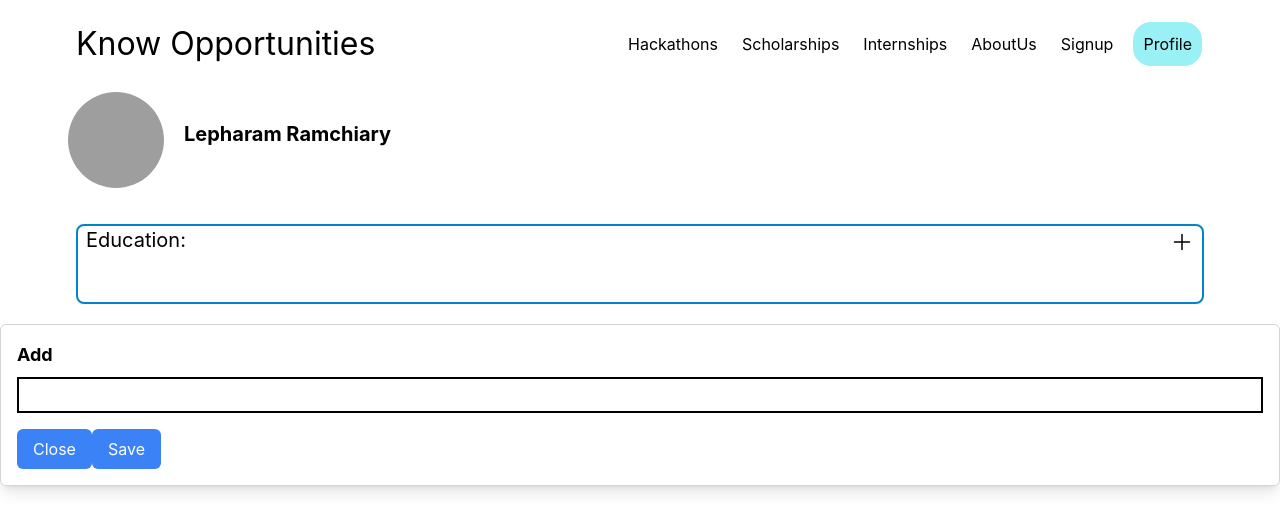
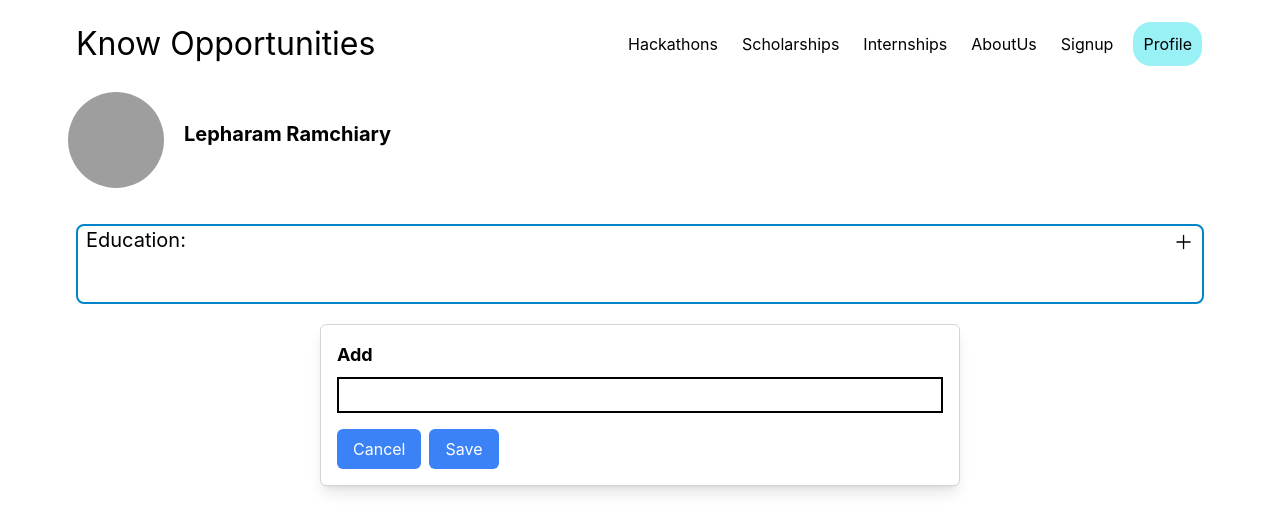
Before and after one commit to chetryJyoti/MoreOppNew, a React (Create React App) app: page /profile in a window 1280 px wide. Both pictures are taken after a click on the icon 1182 px from the left and 242 px from the top of the page. Shown: the top 532 px of the page. Built offline with nearby package versions, Linux system fonts and the light colour scheme; grey boxes are pictures that could not be loaded.

Commit message:
lettel bit modify

```diff
--- a/src/features/profile/Profile.js
+++ b/src/features/profile/Profile.js
@@ -1,32 +1,20 @@
-// import React from 'react'
-
-// const Profile = () => {
-//   return (
-//     <div className='h-full w-full'>
-//       <div className='flex mt-5 ml-7'>
-//         <div className="w-24 h-24 rounded-full overflow-hidden bg-center')">
-//           <img src="https://images.unsplash.com/photo-1582266255765-fa5cf1a1d501?ixlib=rb-4.0.3&ixid=MnwxMjA3fDB8MHxwaG90by1wYWdlfHx8fGVufDB8fHx8&auto=format&fit=crop&w=870&q=80" className="w-full h-full object-cover" alt="Profile" />
-//         </div>
-//         <h1 className='mt-7 ml-5 font-bold text-xl'>Lepharam Ramchiary</h1>
-//       </div>
-//       <div className='h-full w-full block p-9 space-y-5'>
-//         <form className='h-20 border-solid border-2 border-sky-600 rounded-lg flex justify-between'>
-//           <h1 className='ml-2 text-xl'>Education:</h1>
-//           <svg xmlns="http://www.w3.org/2000/svg" fill="none" viewBox="0 0 24 24" strokeWidth={1.5} stroke="currentColor" className="mr-2 mt-1 w-6 h-6">
-//             <path strokeLinecap="round" strokeLinejoin="round" d="M12 4.5v15m7.5-7.5h-15" />
-//           </svg>
-//         </form>
-//       </div>
-//     </div>
-//   )
-// }
-
-// export default Profile
-
 import React, { useState } from 'react';
 
 const Profile = () => {
-  const [showPopup, setShowPopup] = useState(false); // state variable to control popup visibility
+  const [showPopup, setShowPopup] = useState(false);
+  const [education, setEducation] = useState('');
+
+  const handleSaveEducation = () => {
+    setShowPopup(false);
+    // add code here to save the education value
+    console.log('Education value:', education);
+  };
+
+  const handleCancelEducation = () => {
+    setShowPopup(false);
+
+    // add code here to reset the education value if necessary
+  };
 
   return (
     <div className='h-full w-full'>
@@ -39,20 +27,27 @@ const Profile = () => {
       <div className='h-full w-full block p-9 space-y-5'>
         <form className='h-20 border-solid border-2 border-sky-600 rounded-lg flex justify-between'>
           <h1 className='ml-2 text-xl'>Education:</h1>
+          <div className="flex w-full ">
+            {education && (
+              <p className="p-1">{education}</p>
+            )}
+          </div>
           <svg xmlns="http://www.w3.org/2000/svg" fill="none" viewBox="0 0 24 24" strokeWidth={1.5} stroke="currentColor" className="mr-2 mt-1 w-6 h-6" onClick={() => setShowPopup(true)}>
             <path strokeLinecap="round" strokeLinejoin="round" d="M12 4.5v15m7.5-7.5h-15" />
           </svg>
         </form>
         {showPopup && (
-          <div className="absolute bottom-50 left-0 w-full p-4 bg-white border border-gray-300 rounded-md shadow-lg">
-            <h2 className="text-lg font-bold mb-2">Add </h2>
+          <div className="absolute bottom-50 left-1/2 transform -translate-x-1/2 w-1/2 p-4 bg-white border border-gray-300 rounded-md shadow-lg">
+            <h2 className="text-lg font-bold mb-2">Add</h2>
             <p className="mb-4">
               <form className=' w-full border-solid border-2 border-black p-1'>
-                <input className=' w-full border-none outline-none' />
+                <input className=' w-full border-none outline-none' onChange={(e) => setEducation(e.target.value)} />
               </form>
             </p>
-            <button className="bg-blue-500 text-white px-4 py-2 rounded-md" onClick={() => setShowPopup(false)}>Close</button>
-            <button className="bg-blue-500 text-white px-4 py-2 rounded-md" onClick={() => setShowPopup(false)}>Save</button>
+            <div className="flex gap-2">
+              <button className="bg-blue-500 text-white px-4 py-2 rounded-md" onClick={handleCancelEducation}>Cancel</button>
+              <button className="bg-blue-500 text-white px-4 py-2 rounded-md" onClick={handleSaveEducation}>Save</button>
+            </div>
           </div>
         )}
       </div>
```
